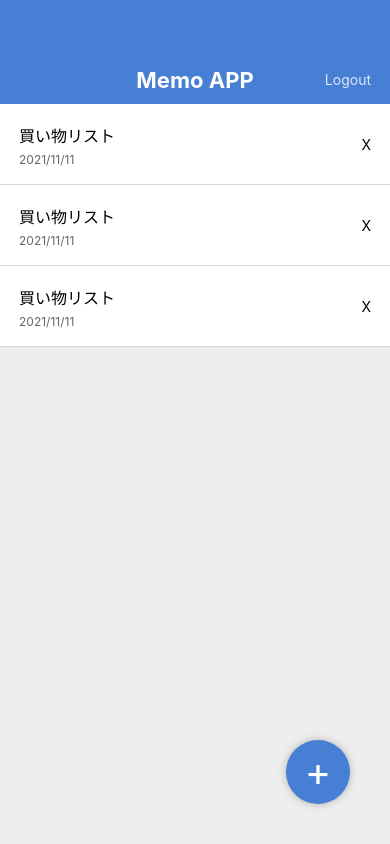
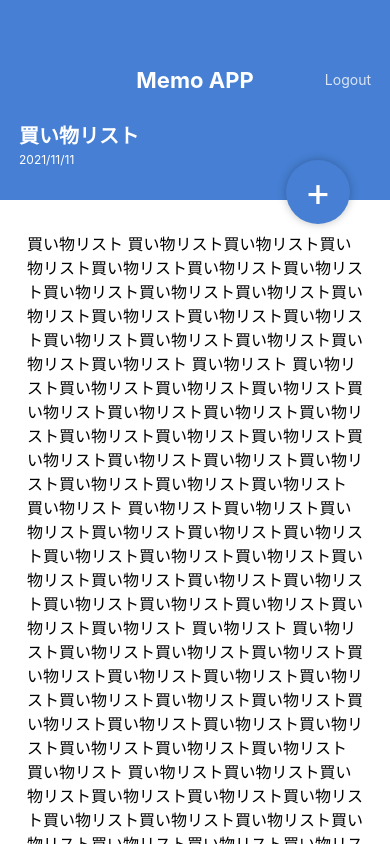
Before and after one commit to keitanamazue/ReactNative-Dev, a React Native app: screen /MemoList in a window 390 px wide. Built offline with nearby package versions, Linux system fonts and the light colour scheme.

Commit message:
⚡️ made MemoDetailScreen

```diff
--- a/App.jsx
+++ b/App.jsx
@@ -1,22 +1,7 @@
 import React from "react";
-import { StyleSheet, View } from "react-native";
-import AppBar from "./src/components/AppBar";
-import CircleButton from "./src/components/CircleButton";
-import MemoList from "./src/components/MemoList";
+import MemoDetailScreen from "./src/screens/MemoDetailScreen";
+import MemoListScreen from "./src/screens/MemoListScreen";
 
 export default function App() {
-  return (
-    <View style={styles.container}>
-      <AppBar />
-      <MemoList />
-      <CircleButton>+</CircleButton>
-    </View>
-  );
+  return <MemoDetailScreen />;
 }
-
-const styles = StyleSheet.create({
-  container: {
-    flex: 1,
-    backgroundColor: "#eee",
-  },
-});
--- a/src/components/CircleButton.jsx
+++ b/src/components/CircleButton.jsx
@@ -1,11 +1,11 @@
 import React from "react";
 import { View, Text, StyleSheet } from "react-native";
-import { string } from "prop-types";
+import { string, shape } from "prop-types";
 
 export default function CircleButton(props) {
-  const { children } = props;
+  const { children, style } = props;
   return (
-    <View style={styles.circleButton}>
+    <View style={[styles.circleButton, style]}>
       <Text style={styles.circleButtunLabel}>{children}</Text>
     </View>
   );
@@ -13,6 +13,11 @@
 
 CircleButton.prototype = {
   shildren: string.isRequired,
+  style: shape(),
+};
+
+CircleButton.defaultProps = {
+  style: null,
 };
 
 const styles = StyleSheet.create({
--- /dev/null
+++ b/src/screens/MemoDetailScreen.jsx
@@ -0,0 +1,64 @@
+import React from "react";
+import { View, Text, StyleSheet, ScrollView } from "react-native";
+import AppBar from "../components/AppBar";
+import CircleButton from "../components/CircleButton";
+
+export default function MemoDetailScreen() {
+  return (
+    <View style={styles.container}>
+      <AppBar />
+      <View style={styles.memoHeader}>
+        <Text style={styles.memoTitle}>買い物リスト</Text>
+        <Text style={styles.memoDate}>2021/11/11</Text>
+      </View>
+
+      <ScrollView style={styles.memoBody}>
+        <Text style={styles.memoText}>
+        買い物リスト
+          買い物リスト買い物リスト買い物リスト買い物リスト買い物リスト買い物リスト買い物リスト買い物リスト買い物リスト買い物リスト買い物リスト買い物リスト買い物リスト買い物リスト買い物リスト買い物リスト買い物リスト買い物リスト 買い物リスト
+          買い物リスト買い物リスト買い物リスト買い物リスト買い物リスト買い物リスト買い物リスト買い物リスト買い物リスト買い物リスト買い物リスト買い物リスト買い物リスト買い物リスト買い物リスト買い物リスト買い物リスト買い物リスト 買い物リスト
+          買い物リスト買い物リスト買い物リスト買い物リスト買い物リスト買い物リスト買い物リスト買い物リスト買い物リスト買い物リスト買い物リスト買い物リスト買い物リスト買い物リスト買い物リスト買い物リスト買い物リスト買い物リスト 買い物リスト
+          買い物リスト買い物リスト買い物リスト買い物リスト買い物リスト買い物リスト買い物リスト買い物リスト買い物リスト買い物リスト買い物リスト買い物リスト買い物リスト買い物リスト買い物リスト買い物リスト買い物リスト買い物リスト 買い物リスト
+          買い物リスト買い物リスト買い物リスト買い物リスト買い物リスト買い物リスト買い物リスト買い物リスト買い物リスト買い物リスト買い物リスト買い物リスト買い物リスト買い物リスト買い物リスト買い物リスト買い物リスト買い物リスト 買い物リスト
+          買い物リスト買い物リスト買い物リスト買い物リスト買い物リスト買い物リスト買い物リスト買い物リスト買い物リスト買い物リスト買い物リスト買い物リスト買い物リスト買い物リスト買い物リスト買い物リスト買い物リスト買い物リスト 買い物リスト
+          買い物リスト買い物リスト買い物リスト買い物リスト買い物リスト買い物リスト買い物リスト買い物リスト買い物リスト買い物リスト買い物リスト買い物リスト買い物リスト買い物リスト買い物リスト買い物リスト買い物リスト買い物リスト
+        </Text>
+      </ScrollView>
+      <CircleButton style={{ top: 160, bottom: "auto" }}>+</CircleButton>
+    </View>
+  );
+}
+
+const styles = StyleSheet.create({
+  container: {
+    flex: 1,
+    backgroundColor: "#ffffff",
+  },
+  memoHeader: {
+    backgroundColor: "#467FD3",
+    height: 96,
+    paddingVertical: 16,
+    paddingHorizontal: 19,
+  },
+
+  memoTitle: {
+    color: "#ffffff",
+    fontSize: 20,
+    lineHeight: 32,
+    fontWeight: "bold",
+  },
+  memoDate: {
+    color: "#ffffff",
+    fontSize: 12,
+    lineHeight: 16,
+  },
+
+  memoBody: {
+    paddingVertical: 32,
+    paddingHorizontal: 27,
+  },
+  memoText: {
+    fontSize: 16,
+    lineHeight: 24,
+  },
+});
--- /dev/null
+++ b/src/screens/MemoListScreen.jsx
@@ -0,0 +1,22 @@
+import React from "react";
+import { StyleSheet, View } from "react-native";
+import AppBar from "../components/AppBar";
+import CircleButton from "../components/CircleButton";
+import MemoList from "../components/MemoList";
+
+export default function MemoListScreen() {
+  return (
+    <View style={styles.container}>
+      <AppBar />
+      <MemoList />
+      <CircleButton>+</CircleButton>
+    </View>
+  );
+}
+
+const styles = StyleSheet.create({
+  container: {
+    flex: 1,
+    backgroundColor: "#eee",
+  },
+});
```
Also changed, not shown: 1 other file (tests, documents, lock files or other folders).
